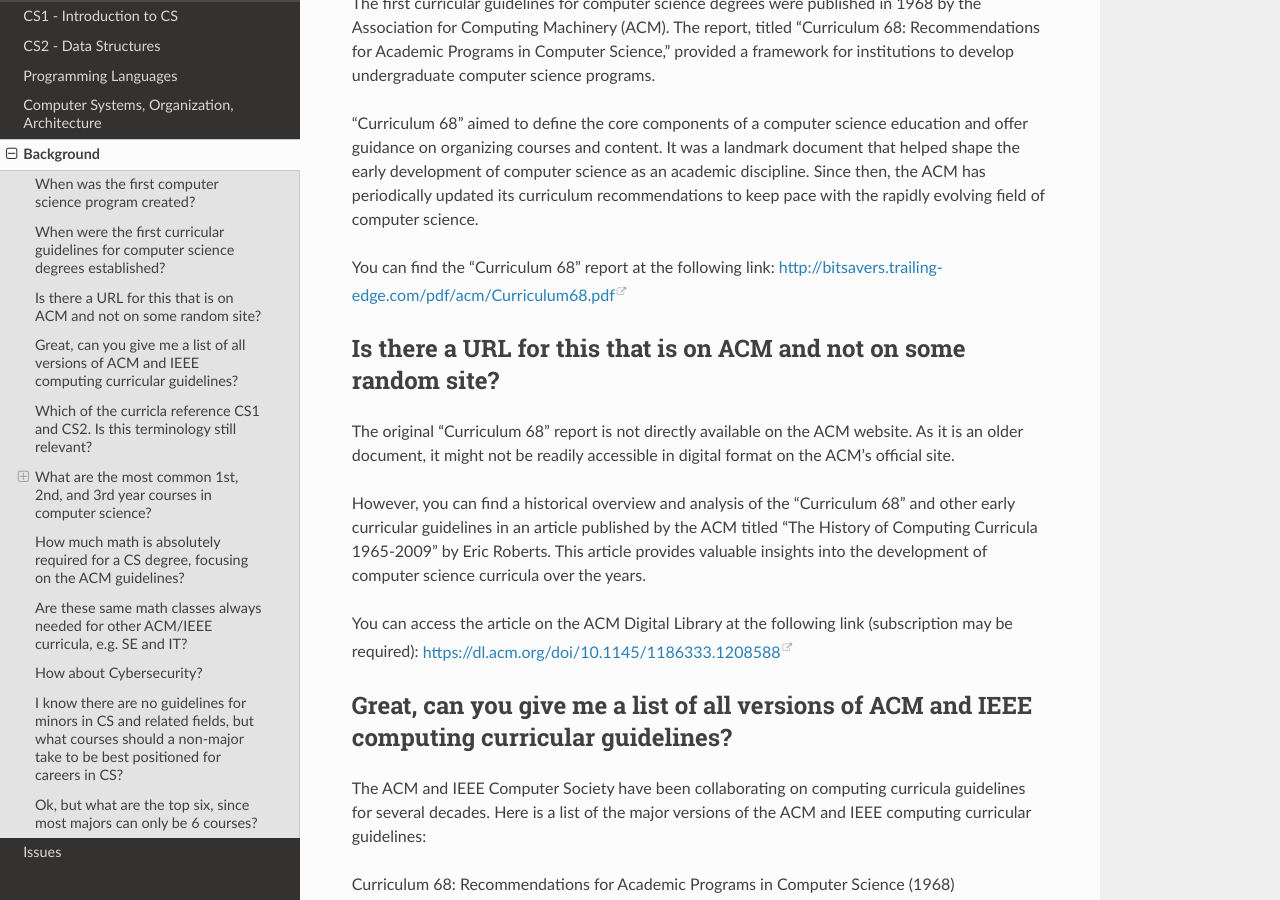
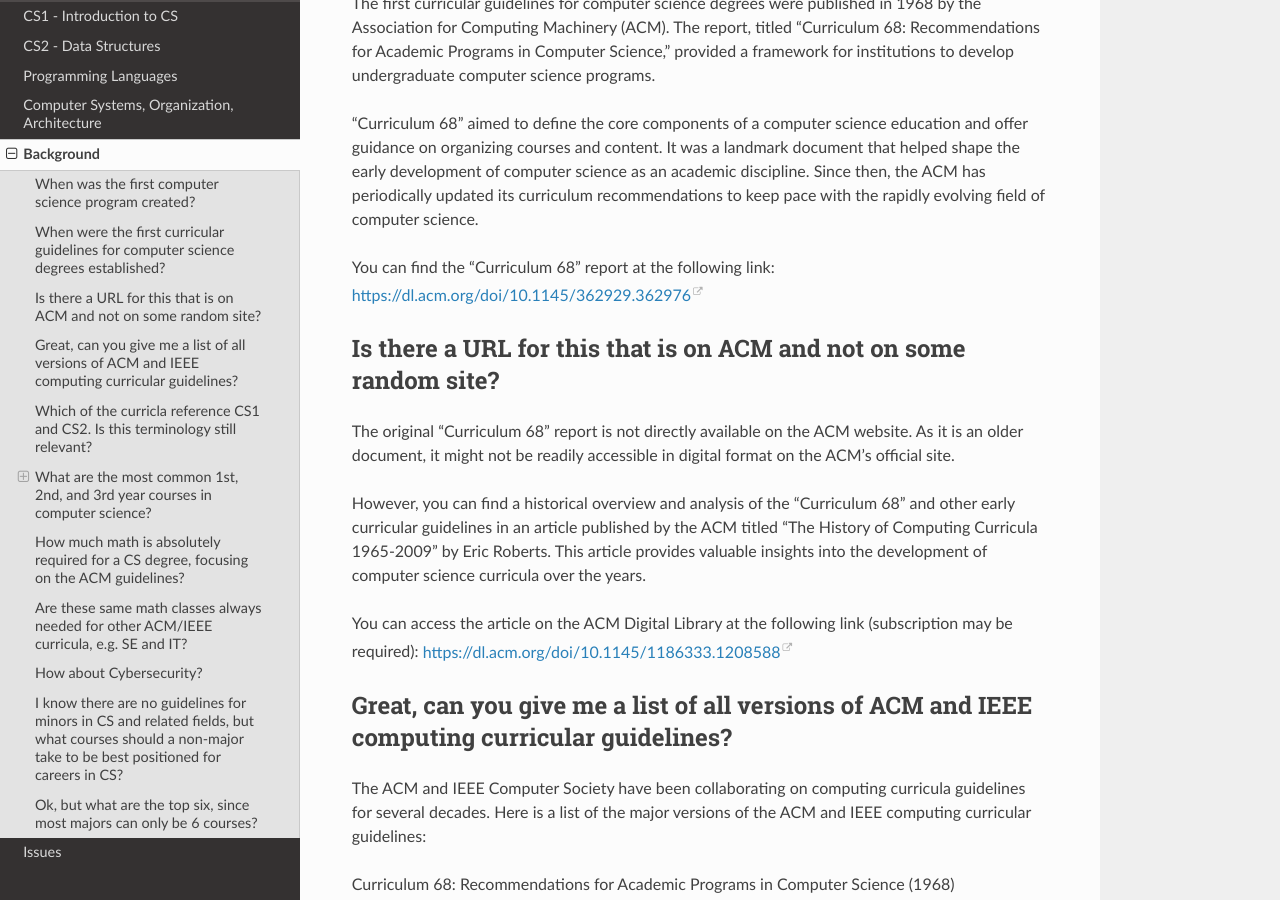
Before and after one commit to LoyolaChicagoBooks/curricula, a Sphinx documentation site: the page built from source/98-openai/content.rst, in a window 1280 px wide and 900 px high, scrolled down 701 px. Built offline with Sphinx 7.4.7 and the Read the Docs theme 2.0.0, drawn with Linux system fonts in a browser that asks for light colours; some of the changed lines change nothing that is shown.

Commit message:
one more URL fixed

```diff
--- a/source/98-openai/content.rst
+++ b/source/98-openai/content.rst
@@ -17,8 +17,7 @@
 
 "Curriculum 68" aimed to define the core components of a computer science education and offer guidance on organizing courses and content. It was a landmark document that helped shape the early development of computer science as an academic discipline. Since then, the ACM has periodically updated its curriculum recommendations to keep pace with the rapidly evolving field of computer science.
 
-You can find the "Curriculum 68" report at the following link:
-http://bitsavers.trailing-edge.com/pdf/acm/Curriculum68.pdf
+You can find the "Curriculum 68" report at the following link: https://dl.acm.org/doi/10.1145/362929.362976
 
 Is there a URL for this that is on ACM and not on some random site?
 ---------------------------------------------------------------------
```
